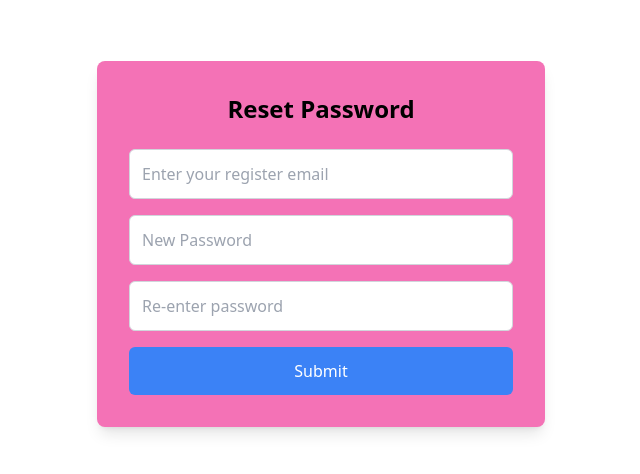
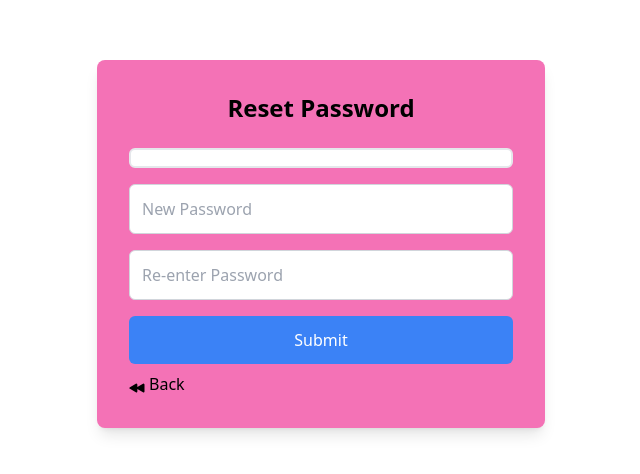
Before and after one commit to Santaravind/EmpSystem_Frontend, a React (Vite) app: page /reset in a window 1280 px wide. Shown: the part 156-630 px from the top of the page, without its empty margins (319-959 px from the left). Built offline with nearby package versions, Linux system fonts and the light colour scheme.

Commit message:
Forgot password complited

```diff
--- a/src/App.jsx
+++ b/src/App.jsx
@@ -90,7 +90,10 @@ function App() {
            {!isLocalStorageEmpty&&!hideHeaderFooter.includes(location.pathname) && <Footer />}
 
 
-     <Toaster/>
+     <Toaster
+       position="top-center"
+       reverseOrder={true}
+     />
          </>
   )
 }
--- a/src/component/auth/forgotpassword/EnterOtp.jsx
+++ b/src/component/auth/forgotpassword/EnterOtp.jsx
@@ -1,16 +1,43 @@
-import React from 'react'
+import axios from 'axios';
+import React, { useState } from 'react'
+import toast from 'react-hot-toast';
+import { useSelector } from 'react-redux';
 import { useNavigate } from 'react-router-dom';
 
 function EnterOtp() {
 
     const navigate= useNavigate();
+    const email= useSelector((state)=>state.email.email)
+     const [otp,setOtp]=  useState("")
 
-    const handleSubmit=(e)=>{
+    console.log(email);
+
+    const handleSubmit= async (e)=>{
         e.preventDefault();
-        navigate("/reset")
 
+        try {
+          const response= await axios.post(`http://localhost:8080/forgotpassword/verifyOtp/${otp}/${email}`);
 
+           if (response.status===200) {
+             setTimeout(()=>{
+              navigate("/reset")
+            },5000)
+            toast.success("Otp is varifyed !!!")
+           }else{
+            toast.error("Enter valid otp !!!")
+           }
+        } catch (error) {
+          if (error.response.status===403) {
+            toast.error("Verification not completed !!!  ")
+          }
 
+          if(error.response.status===417)toast.error("Password Expectation Failed !!!")
+        }
+      }
+
+      const handlclick=(e)=>{
+              e.preventDefault();
+              navigate("/foremail")
       }
       return (
 
@@ -19,19 +46,15 @@ function EnterOtp() {
           <div className=" bg-pink-400 p-8 rounded-lg shadow-lg w-full max-w-md">
             <h2 className="text-2xl font-bold text-center mb-6">Enter OTP</h2>
             <form onSubmit={handleSubmit}>
-              <div className="mb-4">
-                <input
-                  type="email"
-                  placeholder="Enter your register email"
-
-                  className="w-full p-3 border border-gray-300 rounded-md focus:outline-none focus:ring-2 focus:ring-blue-500"
-                />
+              <div className="mb-4 text-center text-2xl bg-white p-2">
+                 {email}
               </div>
               <div className="mb-4">
             <input
-              type="number"
+              type="password"
               placeholder="Enter otp "
-
+               value={otp}
+               onChange={(e)=>{setOtp(e.target.value)}}
               className="w-full p-3 border border-gray-300 rounded-md focus:outline-none focus:ring-2 focus:ring-blue-500"
             />
           </div>
@@ -43,7 +66,9 @@ function EnterOtp() {
               </button>
 
             </form>
-
+            <button onClick={handlclick}
+            className=' mt-2 text-0.5xl hover:text-blue-500'
+            >Back</button>
              </div>
 
         </div>
--- a/src/component/auth/forgotpassword/ForgotEmail.jsx
+++ b/src/component/auth/forgotpassword/ForgotEmail.jsx
@@ -2,17 +2,22 @@ import axios from 'axios';
 import React, { useState } from 'react'
 import toast from 'react-hot-toast';
 import { Navigate, useNavigate } from 'react-router-dom';
+import { storeEmail } from '../../../redux/emailSlice';
+
+import { useDispatch } from "react-redux";
 
 function ForgotEmail() {
    const navigate= useNavigate();
    const [error,setError]=useState(null);
    const [email, setEmail] = useState("");
-
+   const dispatch=useDispatch();
   const handleSubmit= async (e)=>{
     e.preventDefault();
 
     if (!email) {
-     toast.success("Please enter your registered email.");
+     toast.success("Please enter your registered email.",{
+      position:"top-center"
+     });
       return;
     }
 
@@ -23,6 +28,7 @@ function ForgotEmail() {
     // console.log(email);
 
      setEmail('');
+     dispatch(storeEmail(email));
 
      if (response.status === 200) {
         toast.success("Email sent for varification !!!")
@@ -30,7 +36,6 @@ function ForgotEmail() {
     }    else {
       setError("Error sending verification email. Please try again.");
     }
-
    } catch (err) {
     if(err.response.status===403){
       toast.error("Email not register !!!")
@@ -44,9 +49,9 @@ function ForgotEmail() {
   }
   return (
 
-      <div className="flex justify-center items-center h-screen ">
+      <div className="flex justify-center items-center h-screen bg-cover bg-center" style={{backgroundImage:'url("https://images.pexels.com/photos/28905003/pexels-photo-28905003/free-photo-of-giraffes-crossing-rail-tracks-in-african-savanna.jpeg?auto=compress&cs=tinysrgb&w=1260&h=750&dpr=2")'}}>
 
-      <div className=" bg-pink-400 p-8 rounded-lg shadow-lg w-full max-w-md">
+      <div className=" bg-pink-400 p-8 rounded-lg shadow-lg w-full  max-w-md">
         <h2 className="text-2xl font-bold text-center mb-6">Forgot Password</h2>
         <form onSubmit={handleSubmit}>
           <div className="mb-4">
--- a/src/component/auth/forgotpassword/ResetPassword.jsx
+++ b/src/component/auth/forgotpassword/ResetPassword.jsx
@@ -1,61 +1,97 @@
-import React, { useState } from 'react'
-import { useNavigate } from 'react-router-dom';
+import React, { useState } from "react";
+import axios from "axios";
+import toast from "react-hot-toast";
+import { useSelector } from "react-redux";
+import { useNavigate } from "react-router-dom";
+import { IoPlayBack } from "react-icons/io5";
+function ResetPassword() {
+  const email = useSelector((state) => state.email.email);
+  const [password, setPassword] = useState("");
+  const [repeatPassword, setRepeatPassword] = useState("");
+  const navigate = useNavigate();
 
-function ResetPassword() {
+  const handleSubmit = async (e) => {
+    e.preventDefault();
 
-    const navigate= useNavigate();
-    const handleSubmit=(e)=>{
+    if (!password || password !== repeatPassword) {
+      toast.error("Passwords do not match! Enter the same password.");
+      return;
+    }
+
+    try {
+      const response = await axios.patch(
+        `http://localhost:8080/forgotpassword/${email}/changepassword`,
+        {
+          password,
+          repeatPassword,
+        },
+        {
+          headers: {
+            "Content-Type": "application/json",
+          },
+        }
+      );
+
+      if (response.status === 200) {
+        toast.success("Password reset successfully!");
+        setTimeout(() => {
+          navigate("/");
+        }, 2000);
+      }
+    } catch (error) {
+      if (error.response) {
+        toast.error(error.response.data || "Something went wrong!");
+      } else {
+        toast.error("Network error. Please try again.");
+      }
+    }
+  };
+      const handlclick=(e)=>{
         e.preventDefault();
         navigate("/")
 
       }
-
-
   return (
-
-          <div className="flex justify-center items-center h-screen ">
-
-          <div className=" bg-pink-400 p-8 rounded-lg shadow-lg w-full max-w-md">
+    <div className="flex justify-center items-center h-screen">
+      <div className="bg-pink-400 p-8 rounded-lg shadow-lg w-full max-w-md">
         <h2 className="text-2xl font-bold text-center mb-6">Reset Password</h2>
         <form onSubmit={handleSubmit}>
+          <div className="mb-4 text-center text-2xl bg-white p-2 border-2 rounded-md">
+            {email}
+          </div>
           <div className="mb-4">
             <input
-                  type="email"
-                  placeholder="Enter your register email"
-
+              type="password"
+              placeholder="New Password"
+              value={password}
+              onChange={(e) => setPassword(e.target.value)}
               className="w-full p-3 border border-gray-300 rounded-md focus:outline-none focus:ring-2 focus:ring-blue-500"
             />
           </div>
           <div className="mb-4">
             <input
-              type="number"
-              placeholder="New Password "
-
+              type="password"
+              placeholder="Re-enter Password"
+              value={repeatPassword}
+              onChange={(e) => setRepeatPassword(e.target.value)}
               className="w-full p-3 border border-gray-300 rounded-md focus:outline-none focus:ring-2 focus:ring-blue-500"
             />
           </div>
-          <div className="mb-4">
-            <input
-              type='number'
-              placeholder="Re-enter password "
-
-              className="w-full p-3 border border-gray-300 rounded-md focus:outline-none focus:ring-2 focus:ring-blue-500"
-            />
-            </div>
-
           <button
             type="submit"
             className="w-full py-3 bg-blue-500 text-white rounded-md hover:bg-blue-600 focus:outline-none focus:ring-2 focus:ring-blue-400"
           >
             Submit
           </button>
+        </form>
+        <button onClick={handlclick}
+            className=' mt-2 text-0.5xl hover:text-blue-500 flex'
+            >  <IoPlayBack  className=' mt-2 mr-1 '/> Back
 
-            </form>
-
+            </button>
       </div>
-
     </div>
-  )
+  );
 }
 
-export default ResetPassword
+export default ResetPassword;
--- a/src/component/auth/login/Loginpage.jsx
+++ b/src/component/auth/login/Loginpage.jsx
@@ -1,8 +1,10 @@
 import React, { useState } from 'react'
 import axios from "axios";
 import { Link, useNavigate } from 'react-router-dom';
+import toast from 'react-hot-toast';
 
 function Loginpage() {
+
     const [email, setEmail] = useState("");
   const [password, setPassword] = useState("");
   const [error, setError] = useState("");
@@ -11,8 +13,13 @@ function Loginpage() {
   // Hook for navigation
   const navigate = useNavigate();
 
+
   const handleSubmit = async (e) => {
     e.preventDefault();
+    if(!email||!password){
+      toast.error("Fill the details  !!!")
+
+    }
     try {
       const response = await axios.post("http://localhost:8080/auth/login", {
         email,
@@ -22,13 +29,16 @@ function Loginpage() {
        const token = response.data.token;
 
 
+
        if (token) {
        // Save the token in localStorage
        localStorage.setItem("token", token);
        console.log(token);
           setError("");
       // navigate("/home");
+
        navigate("/home");
+
       } else {
 
         setError("Login failed. Please try again.");
@@ -36,6 +46,7 @@ function Loginpage() {
       }
 
     } catch (err) {
+      toast.error("Invalid credentials !!!")
       setError("Invalid credentials");
     }
   };
@@ -70,7 +81,7 @@ function Loginpage() {
         >
           Login
         </button>
-        <h2 className='m-0.5'> if you are not register , <Link to="/register" className=' m-0.5 text-blue-500 underline hover:text-blue-800' >Register</Link></h2>
+        <h2 className='m-0.5'> If you are not register , <Link to="/register" className=' m-0.5 text-blue-500 underline hover:text-blue-800' >Register</Link></h2>
 
       </form>
       {error && <p className="text-red-500 text-center mt-4">{error}</p>}
--- /dev/null
+++ b/src/redux/emailSlice.js
@@ -0,0 +1,17 @@
+import { createSlice } from "@reduxjs/toolkit";
+
+const emailSlice=createSlice({
+    name:"email",
+    initialState:{email:""},
+    reducers:{
+        storeEmail:(state,action)=>{
+            state.email=action.payload;
+        },
+        clearEmail:(state)=>{
+            state.email="";
+        },
+    },
+});
+
+export const{storeEmail,clearEmail}=emailSlice.actions;
+export default emailSlice.reducer;
--- /dev/null
+++ b/src/redux/store.js
@@ -0,0 +1,9 @@
+import{configureStore} from "@reduxjs/toolkit"
+import emailReducer from "./emailSlice"
+const store=configureStore({
+    reducer:{
+        email:emailReducer,
+    }
+});
+
+export default store;
```
Also changed, not shown: src/main.jsx (+6 -3 lines). Lines whose indentation alone changed are shown as unchanged.
